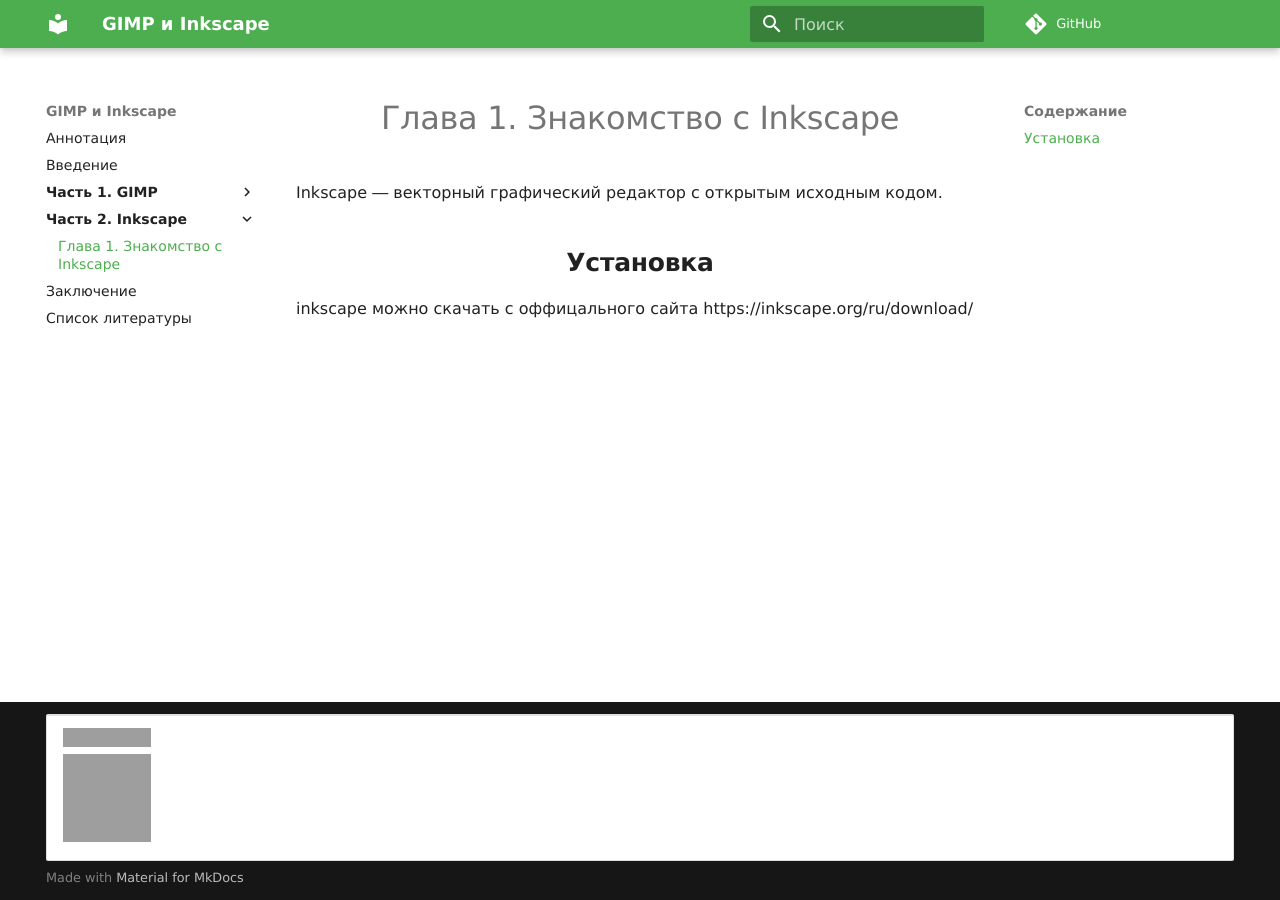
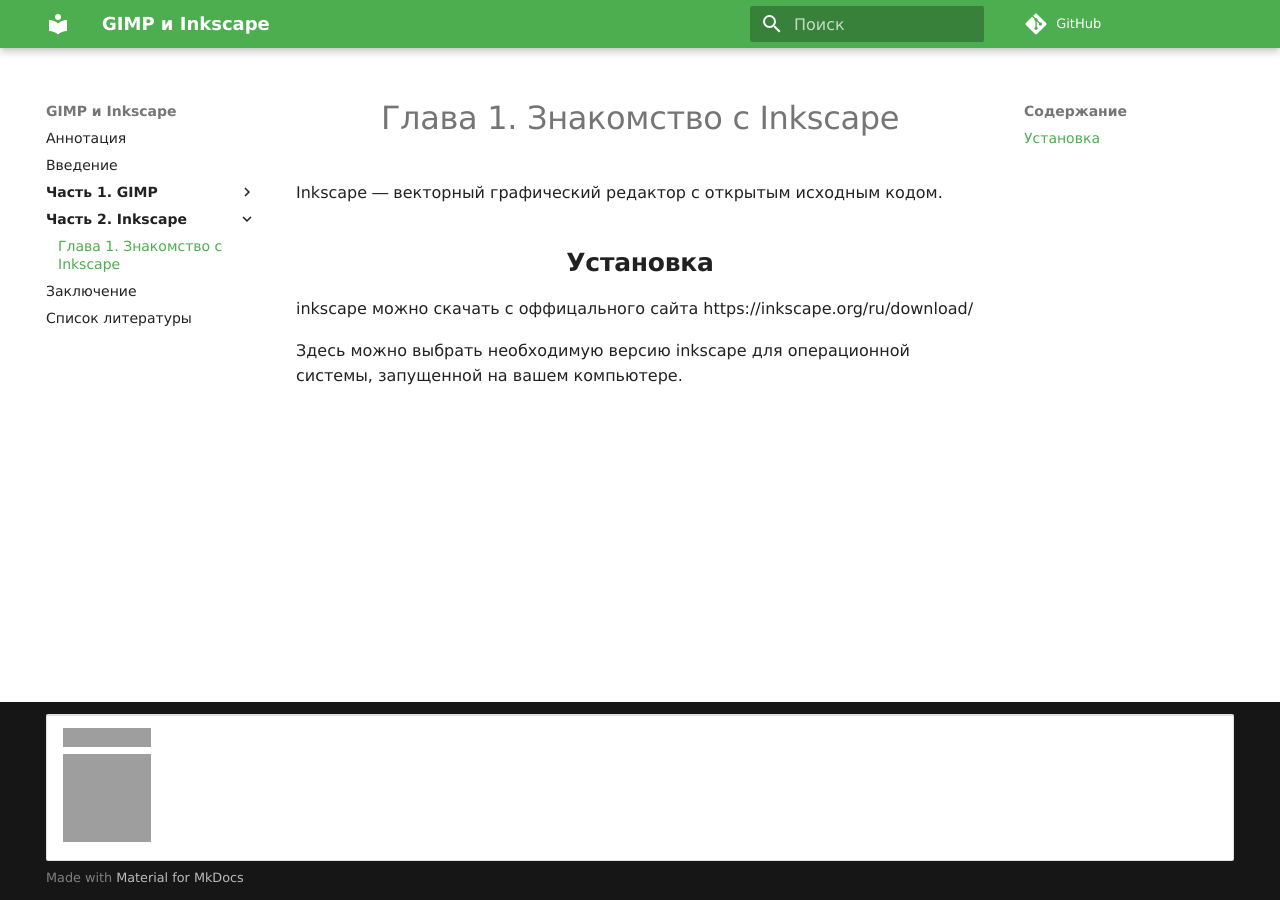
Before and after one commit to mpudelta/gimp-inkscape, an MkDocs documentation site: the page built from docs/inkscape/1.md, in a window 1280 px wide. Built offline with MkDocs 1.6.1 and Material for MkDocs 9.7.7, drawn with Linux system fonts in a browser that asks for light colours; some web fonts are replaced; comment, search, counter and statistics services are not loaded; old or Windows-style settings are respelled for this version of MkDocs; grey boxes are pictures that could not be loaded.

Commit message:
Update 1.md

```diff
--- a/docs/inkscape/1.md
+++ b/docs/inkscape/1.md
@@ -4,3 +4,6 @@
 
 ## Установка
 inkscape можно скачать с оффицального сайта https://inkscape.org/ru/download/
+
+
+Здесь можно выбрать необходимую версию inkscape для операционной системы, запущенной на вашем компьютере.
```
